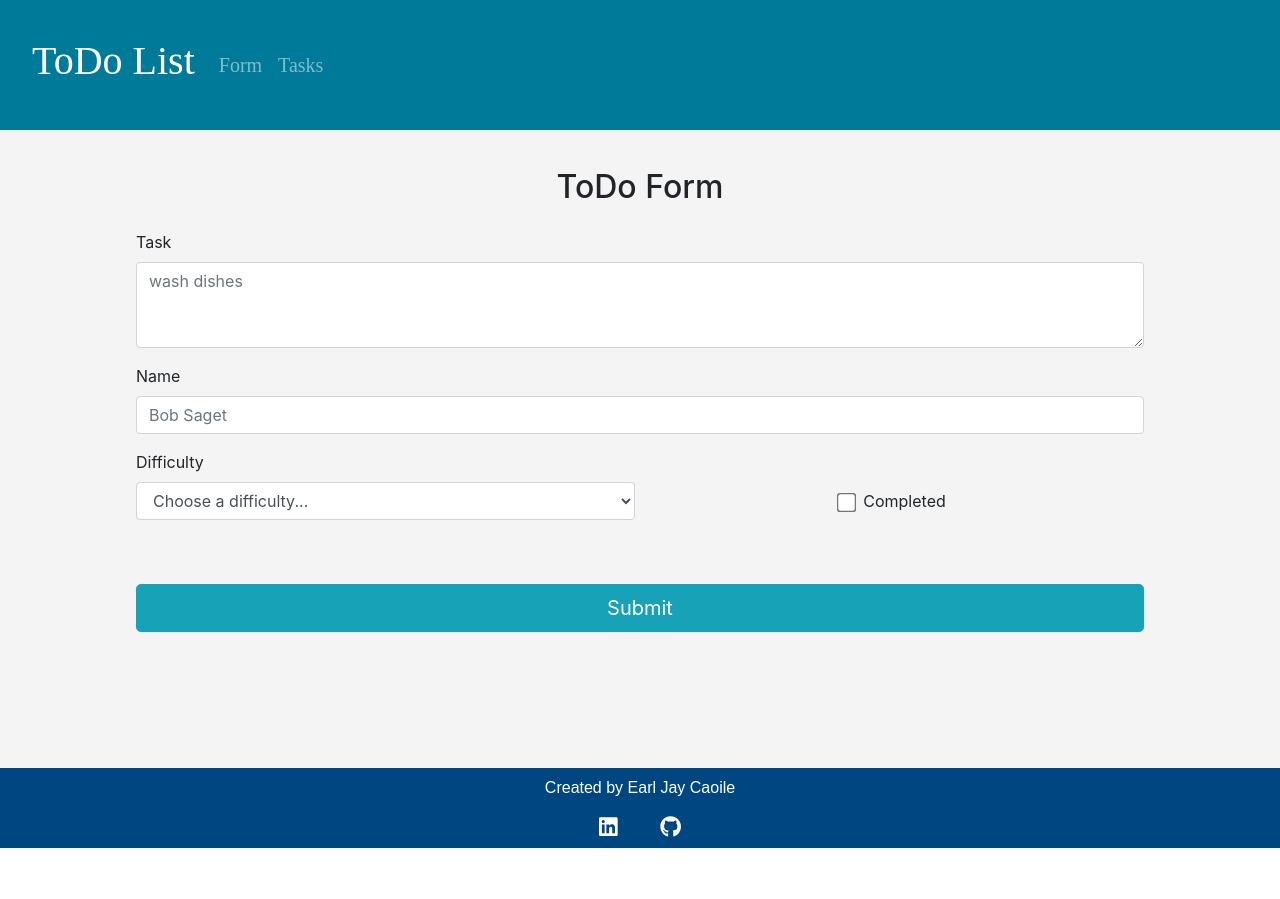
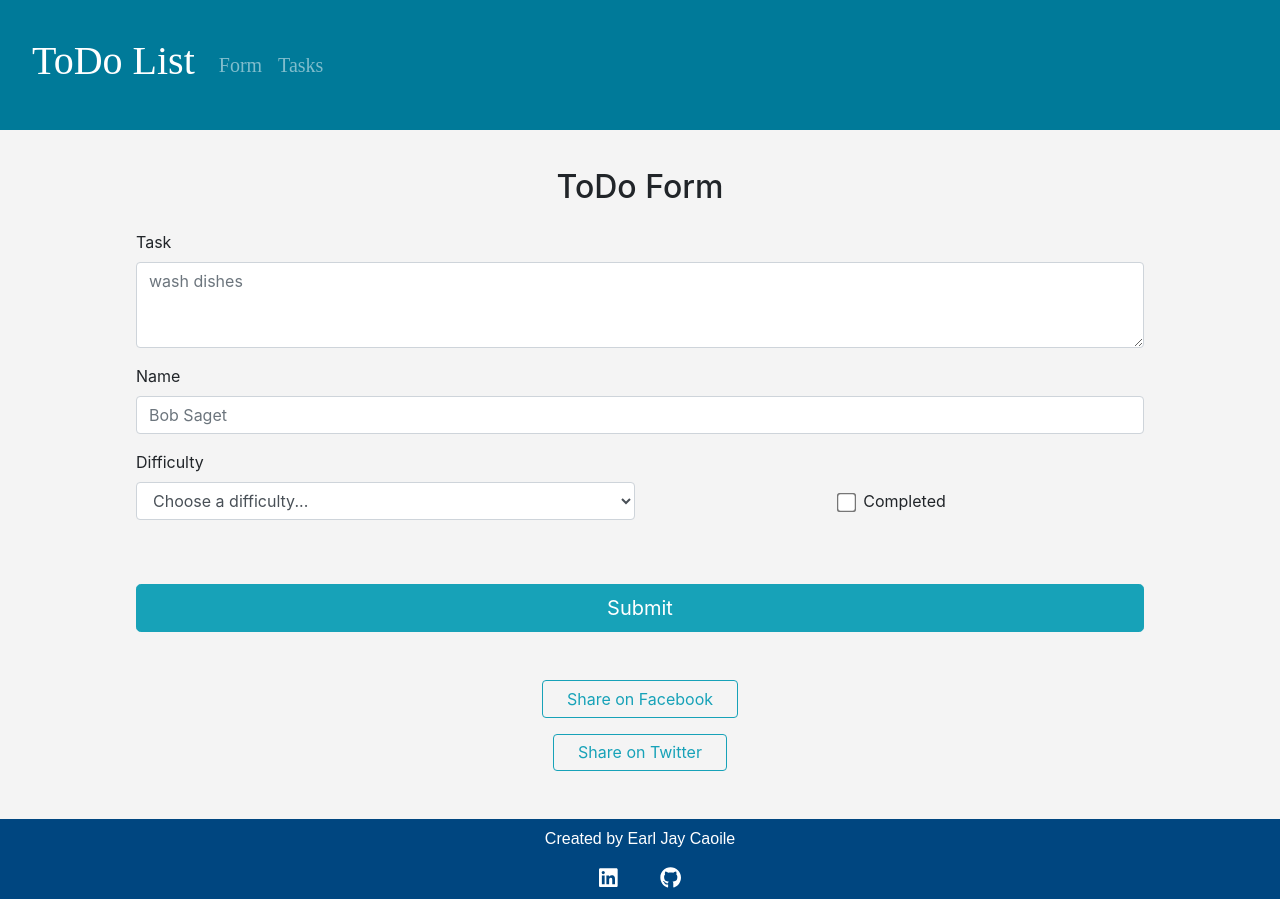
Before and after one commit to earljay-caoile-401-advanced-javascript/hooks-todo, a React (Create React App) app: page / in a window 1280 px wide. Before the commit the page ends 848 px from the top, so only its background shows below. Built offline with nearby package versions, Linux system fonts and the light colour scheme; no server answers.

Commit message:
checking in social buttons for an experiment

```diff
--- a/package.json
+++ b/package.json
@@ -20,6 +20,7 @@
     "react-router-bootstrap": "^0.25.0",
     "react-router-dom": "^5.2.0",
     "react-scripts": "3.4.1",
+    "react-share": "^4.3.1",
     "react-test-renderer": "^16.13.1"
   },
   "scripts": {
--- a/public/index.html
+++ b/public/index.html
@@ -10,6 +10,17 @@
       content="Web site created using create-react-app"
     />
     <link rel="apple-touch-icon" href="%PUBLIC_URL%/logo192.png" />
+    <meta property="og:type" content="website" />
+    <meta property="og:title" content="Humanity Forward Volunteer Portal" />
+    <meta property="og:site_name" content="Humanity Forward Volunteer Portal" />
+    <meta property="og:description" content="Support Humanity Forward and spread the vision of Andrew Yang" />
+    <meta property="og:image" content="%PUBLIC_URL%/mhf_social.png" />
+    <meta property="fb:app_id" content="364612331424479" />
+    <meta name="twitter:card" content="summary_large_image" />
+    <meta name="twitter:site" content="@humanityforward" />
+    <meta name="twitter:title" content="Humanity Forward Volunteer Portal" />
+    <meta name="twitter:description" content="Support Humanity Forward and spread the vision of Andrew Yang" />
+    <meta name="twitter:image" content="%PUBLIC_URL%/mhf_social.png" />
     <!--
       manifest.json provides metadata used when your web app is installed on a
       user's mobile device or desktop. See https://developers.google.com/web/fundamentals/web-app-manifest/
--- a/src/components/ToDo.js
+++ b/src/components/ToDo.js
@@ -6,6 +6,7 @@ import '../styles/todo.scss';
 import useFetch from '../hooks/useFetch';
 import useForm from '../hooks/useForm';
 import { ListContext, CrudContext } from './Contexts';
+import { FacebookShareButton, TwitterShareButton } from 'react-share';
 
 /**
  * component that renders the TodoForm or ToDoList components based on route
@@ -268,6 +269,31 @@ function ToDo() {
         <CrudContext.Provider value={{ editTask, deleteTask }}>
           <Route path="/" exact>
             <ToDoForm onChange={handleChange} onSubmit={handleSubmit} />
+            <div className="text-center mt-2 mb-3">
+              <FacebookShareButton
+                url={'https://elastic-hopper-626eb2.netlify.app/'}
+                quote={'Fix yo face on Facebook!'}
+                className="btn btn-outline-info"
+                resetButtonStyle={false}
+                aria-label="Share on Facebook"
+                style={{ padding: '.35rem 1.5rem' }}
+              >
+                Share on Facebook
+              </FacebookShareButton>
+            </div>
+            <div className="text-center mt-3 mb-2">
+              <TwitterShareButton
+                url={'https://elastic-hopper-626eb2.netlify.app/'}
+                title={'Twitter Twatter!'}
+                related={['HumanityForward', 'AndrewYang']}
+                className="btn btn-outline-info"
+                resetButtonStyle={false}
+                aria-label="Share on Twitter"
+                style={{ padding: '.35rem 1.5rem' }}
+              >
+                Share on Twitter
+              </TwitterShareButton>
+            </div>
           </Route>
           <Route path="/tasks" exact>
             <ToDoList
```
Also changed, not shown: public/mhf_social.png (added), 1 other file (tests, documents, lock files or other folders).
